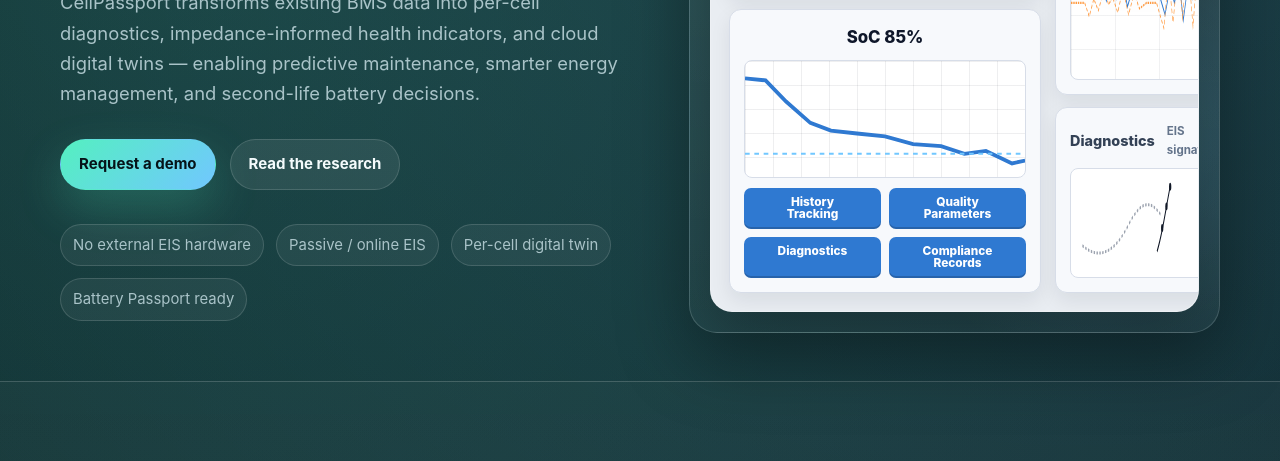
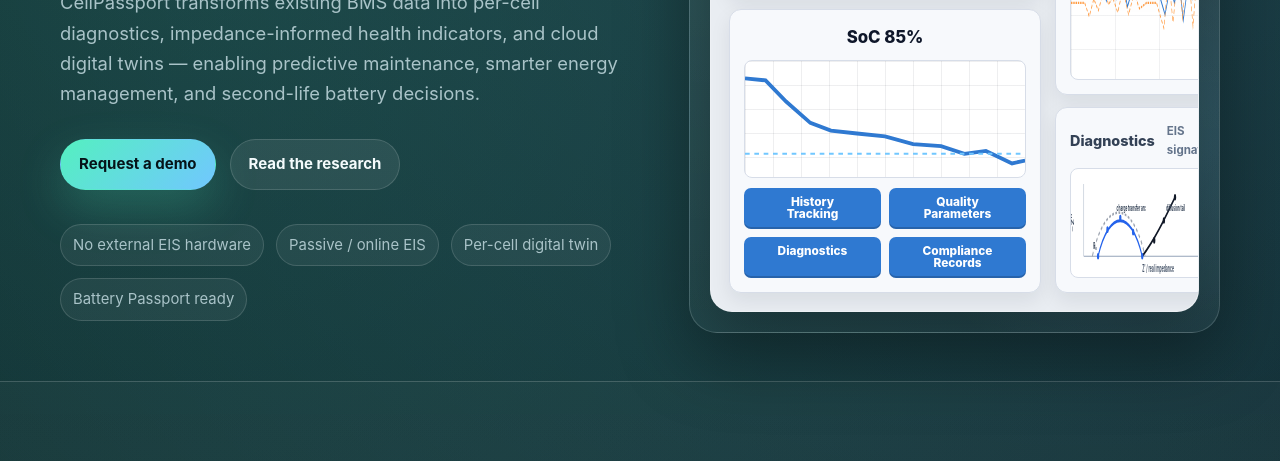
Before and after one commit to CellPassport/CellPassport.github.io, a plain HTML site: page index.html in a window 1280 px wide. Shown: the part 606-1067 px from the top of the page. Drawn offline with Linux system fonts and the light colour scheme.

Commit message:
Update index.html

```diff
--- a/index.html
+++ b/index.html
@@ -899,13 +899,39 @@
 
                 <div class="dash-card">
                   <div class="chart-heading"><span>Diagnostics</span><span class="chart-legend">EIS signature</span></div>
-                  <div class="eis-chart">
-                    <svg viewBox="0 0 520 110" preserveAspectRatio="none" aria-hidden="true">
-                      <path d="M40 78 C105 95, 160 82, 205 55 C240 36, 275 28, 318 48" fill="none" stroke="#9ca3af" stroke-width="3" stroke-dasharray="5 5" />
-                      <path d="M302 84 C322 64, 334 38, 348 18" fill="none" stroke="#111827" stroke-width="3" />
-                      <circle cx="320" cy="60" r="4" fill="#111827" /><circle cx="335" cy="38" r="4" fill="#111827" /><circle cx="348" cy="18" r="4" fill="#111827" />
-                    </svg>
-                  </div>
+                 <div class="eis-chart">
+  <svg viewBox="0 0 520 130" preserveAspectRatio="none" aria-hidden="true">
+    <!-- axes -->
+    <line x1="45" y1="105" x2="485" y2="105" stroke="#94a3b8" stroke-width="1.4" />
+    <line x1="45" y1="18" x2="45" y2="105" stroke="#94a3b8" stroke-width="1.4" />
+
+    <!-- labels -->
+    <text x="250" y="124" fill="#475569" font-size="12" font-weight="700">Z′ / real impedance</text>
+    <text x="8" y="72" fill="#475569" font-size="12" font-weight="700" transform="rotate(-90 12 72)">−Z″</text>
+
+    <!-- aged/reference semicircle -->
+    <path d="M75 105 C120 35, 215 35, 260 105" fill="none" stroke="#9ca3af" stroke-width="3" stroke-dasharray="6 5" />
+
+    <!-- current cell semicircle + diffusion tail -->
+    <path d="M95 105 C135 48, 210 48, 250 105" fill="none" stroke="#2563eb" stroke-width="3.4" />
+    <path d="M250 105 C292 86, 326 62, 365 34" fill="none" stroke="#111827" stroke-width="3.4" />
+
+    <!-- sampled impedance points -->
+    <circle cx="95" cy="105" r="4" fill="#2563eb" />
+    <circle cx="128" cy="73" r="4" fill="#2563eb" />
+    <circle cx="173" cy="59" r="4" fill="#2563eb" />
+    <circle cx="218" cy="76" r="4" fill="#2563eb" />
+    <circle cx="250" cy="105" r="4" fill="#2563eb" />
+    <circle cx="292" cy="86" r="4" fill="#111827" />
+    <circle cx="326" cy="62" r="4" fill="#111827" />
+    <circle cx="365" cy="34" r="4" fill="#111827" />
+
+    <!-- simple annotations -->
+    <text x="78" y="96" fill="#334155" font-size="11" font-weight="700">R₀</text>
+    <text x="160" y="51" fill="#334155" font-size="11" font-weight="700">charge transfer arc</text>
+    <text x="334" y="50" fill="#334155" font-size="11" font-weight="700">diffusion tail</text>
+  </svg>
+</div>
                 </div>
               </div>
             </div>
```
